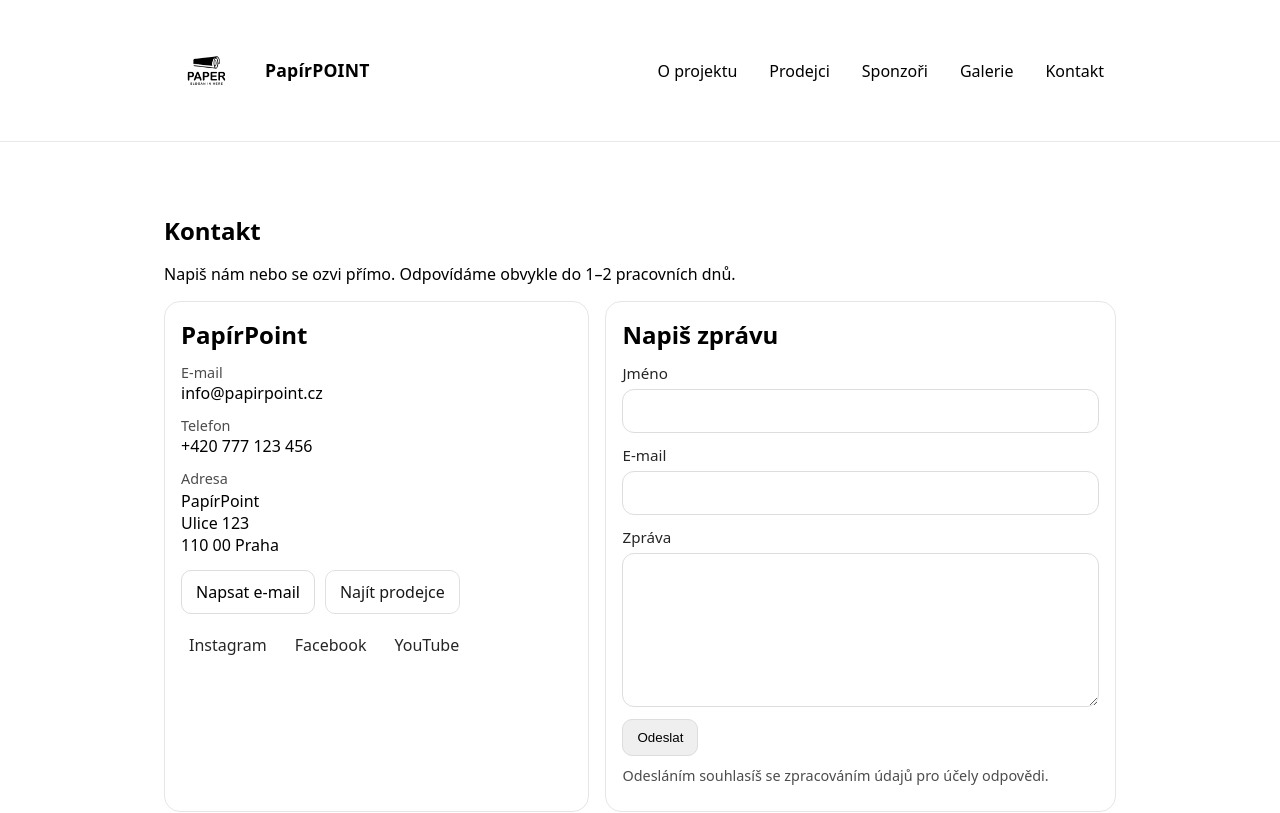
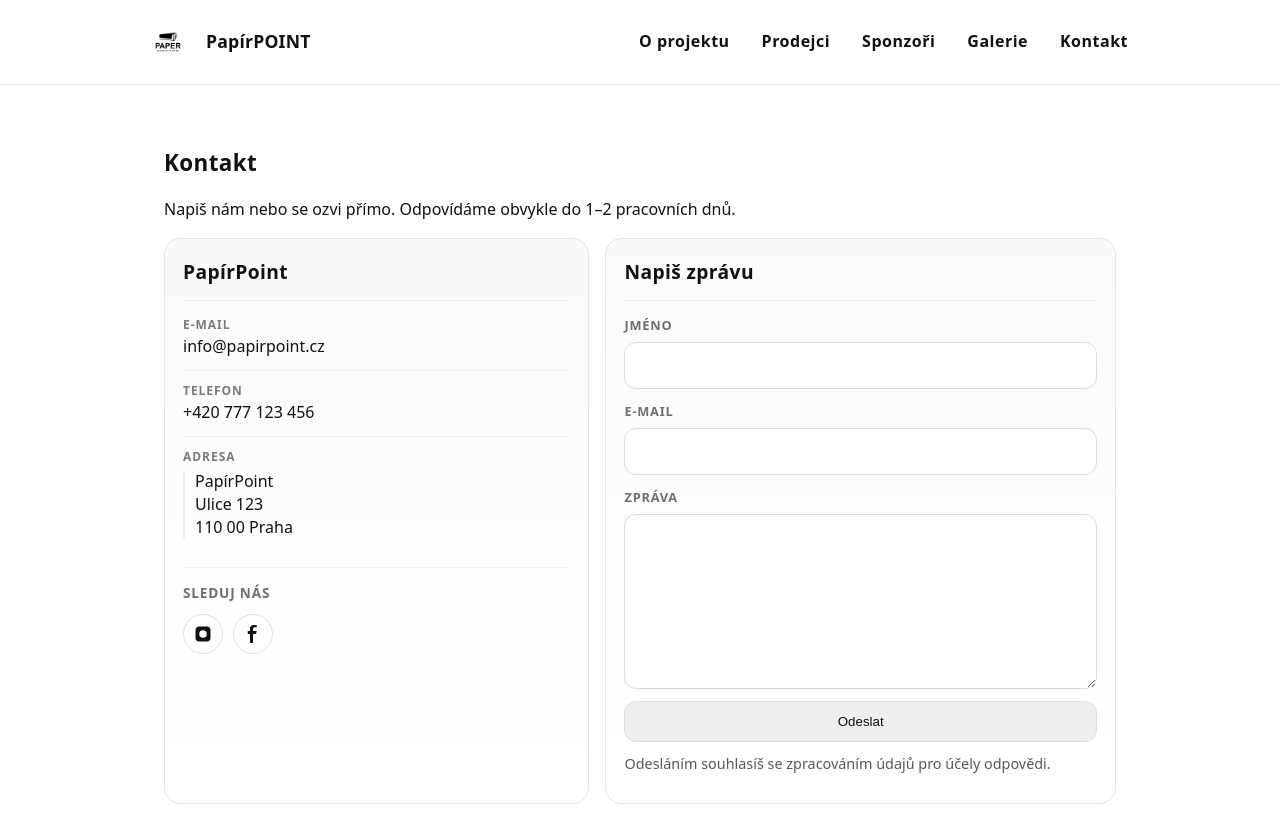
Before and after one commit to mattfre1/PapirPoint, a plain HTML site: page pages/contacts.html in a window 1280 px wide. Shown: the top 813 px of the page. Drawn offline with Linux system fonts and the light colour scheme.

Commit message:
changes in contacts and css style, form for emails is working in testing mode

```diff
--- a/css/style.css
+++ b/css/style.css
@@ -1,25 +1,61 @@
-/* Základ */
+/* ===== Základ ===== */
 * { box-sizing: border-box; }
 
-body {
-  margin: 0;
-  font-family: system-ui, sans-serif;
+:root{
+  --font-display: "League Spartan", system-ui, sans-serif;
+  --font-body: system-ui, -apple-system, BlinkMacSystemFont, sans-serif;
 }
 
-.container {
+body{
+  font-family: var(--font-body);
+  line-height: 1.6;
+  color: #111;
+  margin: 0;
+}
+
+/* Nadpisy / display font */
+h1, h2, h3,
+.section__title,
+.contact-card__title,
+.contact-form__title{
+  font-family: var(--font-display);
+  letter-spacing: 0.4px;
+}
+
+h1{
+  font-size: 2.2rem;
+  font-weight: 700;
+  margin: 0 0 10px;
+}
+
+.section__title{
+  font-size: 1.4rem;
+  font-weight: 600;
+  margin: 0 0 14px;
+}
+
+.container{
   max-width: 1000px;
   margin: 0 auto;
-  padding: 24px;
+  padding: 16px;
 }
 
-/* Sekce */
-.section { padding: 48px 0; }
-.section__title { margin: 0 0 16px; }
+@media (min-width: 768px){
+  .container{ padding: 24px; }
+}
 
-.hero { padding: 64px 0; }
-.hero__actions { display: flex; gap: 12px; margin-top: 16px; flex-wrap: wrap; }
+/* ===== Sekce (mezery) ===== */
+.section{ padding: 36px 0; }
 
-/* Button */
+.hero{ padding: 48px 0; }
+.hero__actions{
+  display: flex;
+  gap: 12px;
+  margin-top: 16px;
+  flex-wrap: wrap;
+}
+
+/* ===== Tlačítka ===== */
 .btn{
   display: inline-block;
   padding: 10px 14px;
@@ -28,8 +64,17 @@ body {
   text-decoration: none;
   color: inherit;
 }
-.btn--secondary { opacity: 0.9; }
 
+.btn--secondary{ opacity: 0.9; }
+
+.btn--block{
+  width: 100%;
+  text-align: center;
+  padding: 12px 14px;
+  border-radius: 12px;
+}
+
+/* ===== Header ===== */
 .site-header{
   border-bottom: 1px solid #e9e9e9;
   position: sticky;
@@ -40,34 +85,25 @@ body {
 }
 
 .site-header__inner{
-  display:flex;
-  align-items:center;
-  justify-content:space-between;
+  display: flex;
+  align-items: center;
+  justify-content: space-between;
   gap: 16px;
-
-  /* Důležité pro mobile menu panel */
-  position: relative;
-
-  /* sjednocení výšky hlavičky */
-  padding-top: 14px;
-  padding-bottom: 14px;
-}
-.logo{
-  text-decoration:none;
-  font-weight:1000;
-  color:inherit;
+  position: relative; /* kvůli mobile menu panelu */
+  padding: 14px 0;
 }
 
+/* Brand (logo + název) */
 .brand{
   display: inline-flex;
   align-items: center;
-  gap: 16px;              /* MALÁ, kontrolovaná mezera */
+  gap: 10px;
   text-decoration: none;
   color: inherit;
 }
 
 .brand__logo{
-  height: 85px;          /* klíčové – nikdy width */
+  height: 56px;
   width: auto;
   display: block;
 }
@@ -79,15 +115,19 @@ body {
   line-height: 1;
 }
 
-/* Navigace (desktop) */
+/* ===== Navigace ===== */
 .nav{
-  display:flex;
+  display: flex;
   gap: 8px;
-  align-items:center;
+  align-items: center;
 }
 
 .nav a{
-  text-decoration:none;
+  font-family: var(--font-display);
+  font-weight: 600;
+  letter-spacing: 0.5px;
+
+  text-decoration: none;
   color: inherit;
   padding: 10px 12px;
   border-radius: 12px;
@@ -95,23 +135,25 @@ body {
 }
 
 .nav a:hover{
-  background:#f3f3f3;
+  background: #f3f3f3;
   transform: translateY(-1px);
 }
 
 .nav a.is-active{
-  background:#111;
-  color:#fff;
+  background: #111;
+  color: #fff;
 }
 
-/* Hamburger tlačítko (desktop skryté) */
+/* ===== Hamburger ===== */
 .menu-btn{
-  display:none;
+  display: none;
   border: 1px solid #ddd;
   border-radius: 12px;
   padding: 10px 12px;
   background: transparent;
   font-size: 18px;
+  cursor: pointer;
+  transition: transform 150ms ease, background 150ms ease, border-color 150ms ease;
 }
 
 .menu-btn:hover{
@@ -120,63 +162,28 @@ body {
   transform: translateY(-1px);
 }
 
-/* Footer */
-.site-footer{
-  border-top: 1px solid #ddd;
-  padding: 16px 0;
-  margin-top: 40px;
-}
-
-/* Sponzoři */
-.sponsors-grid{
-  display: grid;
-  grid-template-columns: repeat(auto-fit, minmax(140px, 1fr));
-  gap: 16px;
-  margin: 16px 0;
-}
-
-.sponsor-card{
-  border: 1px solid #eee;
-  border-radius: 14px;
-  padding: 16px;
-  display: grid;
-  place-items: center;
-}
-
-.sponsor-card img{
-  max-width: 50%;
-  height: auto;
-}
-
-/* Social placeholder */
-.social-embed-placeholder{
-  border: 1px dashed #ccc;
-  border-radius: 14px;
-  padding: 32px;
-  text-align: center;
-}
-
-/* Mobil/tablet: hamburger + panel menu */
-@media (max-width: 820px){
-  .container{
-    padding: 24px;
-  }
-
-  .menu-btn{
-    display:inline-flex;
-    align-items:center;
-    justify-content:center;
-  }
-
-  .menu-btn:active{
+.menu-btn:active{
   background: #f3f3f3;
   border-color: #d5d5d5;
   transform: scale(0.96);
 }
 
+.menu-btn:focus-visible{
+  outline: none;
+  box-shadow: 0 0 0 3px rgba(0,0,0,0.12);
+}
+
+/* Mobil/tablet menu */
+@media (max-width: 820px){
+  .menu-btn{
+    display: inline-flex;
+    align-items: center;
+    justify-content: center;
+  }
+
   .nav{
     position: absolute;
-    right: 16px;
+    right: 0;
     top: calc(100% + 10px);
 
     display: none;
@@ -194,27 +201,43 @@ body {
   }
 
   .nav a{ width: 100%; }
+  .nav.is-open{ display: flex; }
 
-  .nav.is-open{ display:flex; }
-}
-.site-header{
-  padding: 14px 24px;
-  border-bottom: 1px solid #e9e9e9;
-  position: sticky;
-  top: 0;
-  z-index: 10;
-  background: rgba(255,255,255,0.92);
-  backdrop-filter: blur(10px);
+  .brand__logo{ height: 44px; }
 }
 
-.site-header__inner{
-  display:flex;
-  align-items:center;
-  justify-content:space-between;
-  gap: 16px;
-  position: relative; /* vůči tomuhle se počítá mobile menu panel */
+/* ===== Footer ===== */
+.site-footer{
+  border-top: 1px solid #ddd;
+  padding: 16px 0;
+  margin-top: 32px;
 }
 
+/* ===== Sponzoři (homepage) ===== */
+.sponsors-grid{
+  display: grid;
+  grid-template-columns: repeat(auto-fit, minmax(140px, 1fr));
+  gap: 16px;
+  margin: 16px 0;
+}
+
+.sponsor-card{
+  border: 1px solid #eee;
+  border-radius: 14px;
+  padding: 16px;
+  display: grid;
+  place-items: center;
+  text-decoration: none;
+  color: inherit;
+}
+
+.sponsor-card img{
+  max-width: 60%;
+  height: auto;
+  display: block;
+}
+
+/* ===== Univerzální grid (sellers/sponsors stránky) ===== */
 .grid{
   display: grid;
   grid-template-columns: repeat(auto-fit, minmax(220px, 1fr));
@@ -222,7 +245,6 @@ body {
   margin-top: 16px;
 }
 
-/* buňka */
 .grid-item{
   display: flex;
   align-items: center;
@@ -250,7 +272,6 @@ body {
   box-shadow: 0 0 0 3px rgba(0,0,0,0.12);
 }
 
-/* logo */
 .grid-item__logo{
   width: 52px;
   height: 52px;
@@ -260,22 +281,24 @@ body {
   flex: 0 0 auto;
   border: 1px solid #efefef;
   background: #fafafa;
-  padding: 6px; /* když jsou loga různých tvarů, vypadá to líp */
+  padding: 6px;
 }
 
-/* texty */
 .grid-item__text{ min-width: 0; }
+
 .grid-item__title{
   margin: 0;
   font-size: 1rem;
   line-height: 1.2;
 }
+
 .grid-item__meta{
   margin: 4px 0 0;
   opacity: 0.75;
   font-size: 0.95rem;
 }
 
+/* ===== Galerie ===== */
 .gallery-grid{
   display: grid;
   grid-template-columns: repeat(auto-fit, minmax(170px, 1fr));
@@ -305,8 +328,7 @@ body {
   display: block;
 }
 
-
-/* Lightbox */
+/* ===== Lightbox (pokud ho používáš) ===== */
 .lightbox{
   border: none;
   padding: 0;
@@ -314,22 +336,29 @@ body {
   width: min(92vw, 980px);
   max-height: 90vh;
 }
+
 .lightbox::backdrop{
   background: rgba(0,0,0,0.55);
 }
 
 .lightbox__img{
   width: 100%;
-  max-height: 75vh;     /* klíčové */
-  object-fit: contain;  /* v detailu radši bez ořezu */
+  max-height: 75vh;
+  object-fit: contain;
   display: block;
-  background: #111;     /* ať okraje vypadají dobře */
+  background: #111;
   border-radius: 16px;
 }
+
 .lightbox__caption{
   margin: 0;
   padding: 12px 14px;
   opacity: 0.9;
+}
+
+.lightbox__actions{
+  margin: 0;
+  padding: 0 14px 14px;
 }
 
 .lightbox__close{
@@ -363,6 +392,7 @@ body {
 .lightbox__nav--prev{ left: 10px; }
 .lightbox__nav--next{ right: 10px; }
 
+/* ===== Kontakt ===== */
 .contact-layout{
   display: grid;
   grid-template-columns: 1fr 1.2fr;
@@ -370,60 +400,91 @@ body {
   margin-top: 16px;
 }
 
+@media (max-width: 820px){
+  .contact-layout{ grid-template-columns: 1fr; }
+}
+
+/* Sjednocená "card" komponenta pro kontakt i formulář */
 .contact-card,
 .contact-form{
   border: 1px solid #e6e6e6;
   border-radius: 16px;
-  padding: 16px;
-  background: #fff;
+  background: linear-gradient(180deg, rgba(0,0,0,0.02), rgba(0,0,0,0));
+  padding: 18px;
 }
 
 .contact-card__title,
 .contact-form__title{
-  margin: 0 0 12px;
+  margin: 0 0 14px;
+  padding-bottom: 12px;
+  border-bottom: 1px solid #efefef;
+  font-size: 1.2rem;
+  font-weight: 700;
 }
 
 .contact-list{
   display: grid;
-  gap: 12px;
+  gap: 0;
+}
+
+.contact-item{
+  padding: 10px 0;
+  border-top: 1px solid #efefef;
+}
+
+.contact-item:first-child{
+  border-top: none;
+  padding-top: 0;
 }
 
 .contact-item__label{
-  font-size: 0.9rem;
-  opacity: 0.7;
+  font-family: var(--font-display);
+  font-size: 0.75rem;
+  font-weight: 600;
+  letter-spacing: 0.08em;
+  text-transform: uppercase;
+  opacity: 0.55;
 }
 
 .contact-item__value{
-  margin-top: 2px;
+  font-size: 1rem;
+  line-height: 1.45;
+  margin-top: 4px;
   text-decoration: none;
   color: inherit;
 }
 
-.contact-actions{
-  display: flex;
-  gap: 10px;
-  flex-wrap: wrap;
-  margin-top: 14px;
+.contact-item__value:hover{
+  text-decoration: underline;
 }
 
-.contact-social{
-  display: flex;
-  gap: 12px;
-  margin-top: 14px;
-  opacity: 0.85;
+.contact-item__value--block{
+  padding-left: 10px;
+  border-left: 2px solid #eee;
 }
 
-.contact-social a{
-  color: inherit;
-  text-decoration: none;
-  padding: 6px 8px;
-  border-radius: 10px;
+/* Social sekce v kontaktu */
+.contact-social-block{
+  margin-top: 18px;
+  padding-top: 14px;
+  border-top: 1px solid #efefef;
 }
 
-.contact-social a:hover{
-  background: #f3f3f3;
+.contact-social-title{
+  font-family: var(--font-display);
+  font-size: 0.85rem;
+  font-weight: 600;
+  letter-spacing: 0.06em;
+  text-transform: uppercase;
+  opacity: 0.6;
+  margin-bottom: 10px;
 }
 
+.contact-social-links{
+  gap: 12px;
+}
+
+/* Formulář */
 .field{
   display: grid;
   gap: 6px;
@@ -431,8 +492,12 @@ body {
 }
 
 .field__label{
-  font-size: 0.95rem;
-  opacity: 0.85;
+  font-family: var(--font-display);
+  font-size: 0.8rem;
+  font-weight: 600;
+  letter-spacing: 0.06em;
+  text-transform: uppercase;
+  opacity: 0.6;
 }
 
 .field__input{
@@ -449,9 +514,7 @@ body {
   box-shadow: 0 0 0 3px rgba(0,0,0,0.08);
 }
 
-.field__textarea{
-  resize: vertical;
-}
+.field__textarea{ resize: vertical; }
 
 .contact-form__note{
   margin: 10px 0 0;
@@ -464,7 +527,12 @@ body {
   font-size: 0.95rem;
 }
 
-/* Mapa */
+/* Honeypot */
+.honeypot{
+  display: none !important;
+}
+
+/* ===== Mapa ===== */
 .map-embed{
   border: 1px solid #e6e6e6;
   border-radius: 16px;
@@ -479,22 +547,15 @@ body {
   display: block;
 }
 
-/* Mobil */
-@media (max-width: 820px){
-  .contact-layout{
-    grid-template-columns: 1fr;
-  }
-}
-
+/* ===== Social ikonky (footer/kontakt) ===== */
 .social-links{
   display: flex;
   gap: 10px;
-  margin-top: 14px;
 }
 
 .social-link{
-  position: relative;     /* FIX: aby ::after bylo jen uvnitř ikonky */
-  overflow: hidden;       /* FIX: ořízne pulse, ať neleze ven */
+  position: relative;
+  overflow: hidden;
 
   width: 40px;
   height: 40px;
@@ -506,56 +567,35 @@ body {
   background: #fff;
   color: #111;
 
-  transition:
-    transform 150ms ease,
-    background 150ms ease,
-    box-shadow 150ms ease,
-    color 150ms ease;
+  transition: transform 150ms ease, background 150ms ease, box-shadow 150ms ease, color 150ms ease;
 }
 
 .social-link svg{
-  position: relative;     /* aby bylo vždy nad pulsem */
+  position: relative;
   z-index: 1;
-
   width: 18px;
   height: 18px;
   fill: currentColor;
 }
 
-/* hover (desktop) */
 .social-link:hover{
-  background: #111;
-  color: #fff;
   transform: translateY(-2px);
   box-shadow: 0 8px 20px rgba(0,0,0,0.12);
 }
 
-/* tap (mobil) */
-.social-link:active{
-  transform: scale(0.94);
-}
+.social-link:active{ transform: scale(0.94); }
 
-/* klávesnice */
 .social-link:focus-visible{
   outline: none;
   box-shadow: 0 0 0 3px rgba(0,0,0,0.15);
 }
 
-/* Instagram */
 .social-link[data-social="instagram"]:hover{
   color: #fff;
-  background: radial-gradient(
-    circle at 30% 30%,
-    #feda75,
-    #fa7e1e,
-    #d62976,
-    #962fbf,
-    #4f5bd5
-  );
+  background: radial-gradient(circle at 30% 30%, #feda75, #fa7e1e, #d62976, #962fbf, #4f5bd5);
   box-shadow: 0 10px 25px rgba(214,41,118,0.35);
 }
 
-/* Facebook */
 .social-link[data-social="facebook"]:hover{
   color: #fff;
   background: #1877f2;
@@ -563,7 +603,7 @@ body {
 }
 
 .social-link::after{
-  pointer-events: none;   /* FIX: overlay nikdy nechytá hover/klik */
+  pointer-events: none;
   content: "";
   position: absolute;
   inset: 0;
@@ -571,31 +611,19 @@ body {
   opacity: 0;
 }
 
-/* pulse jen při hover */
 .social-link:hover::after{
   animation: social-pulse 900ms ease-out;
 }
 
-/* barva pulsu podle sítě */
-.social-link[data-social="instagram"]::after{
-  background: rgba(214,41,118,0.35);
+.social-link[data-social="instagram"]::after{ background: rgba(214,41,118,0.35); }
+.social-link[data-social="facebook"]::after{ background: rgba(24,119,242,0.35); }
+
+@keyframes social-pulse{
+  0%{ transform: scale(1); opacity: 0.6; }
+  100%{ transform: scale(1.8); opacity: 0; }
 }
 
-.social-link[data-social="facebook"]::after{
-  background: rgba(24,119,242,0.35);
-}
-
-@keyframes social-pulse{
-  0%{
-    transform: scale(1);
-    opacity: 0.6;
-  }
-  100%{
-    transform: scale(1.8);
-    opacity: 0;
-  }
-}
-
+/* ===== Social grid (klik ven na IG/FB) ===== */
 .social-grid{
   display: grid;
   grid-template-columns: repeat(auto-fit, minmax(140px, 1fr));
@@ -604,16 +632,14 @@ body {
 }
 
 .social-item{
+  position: relative;
   border: 1px solid #e6e6e6;
   border-radius: 14px;
   overflow: hidden;
   background: #fff;
-  cursor: pointer;
   text-decoration: none;
   color: inherit;
-
   display: block;
-
   transition: transform 150ms ease, box-shadow 150ms ease, border-color 150ms ease;
 }
 
@@ -623,18 +649,29 @@ body {
   box-shadow: 0 10px 25px rgba(0,0,0,0.06);
 }
 
-.social-item:active{
-  transform: scale(0.98);
-}
+.social-item:active{ transform: scale(0.98); }
 
 .social-item img{
   width: 100%;
-  aspect-ratio: 1 / 1; /* sjednocení náhledů */
-  object-fit: cover;   /* ořízne do čtverce */
+  aspect-ratio: 1 / 1;
+  object-fit: cover;
   display: block;
+  transition: filter 150ms ease;
 }
 
-.lightbox__actions{
-  margin: 0;
-  padding: 0 14px 14px;
+.social-item::after{
+  content: "↗";
+  position: absolute;
+  inset: 0;
+  display: grid;
+  place-items: center;
+  font-size: 28px;
+  font-weight: 600;
+  color: #fff;
+  background: rgba(0,0,0,0.38);
+  opacity: 0;
+  transition: opacity 150ms ease;
 }
+
+.social-item:hover img{ filter: brightness(0.65); }
+.social-item:hover::after{ opacity: 1; }
--- a/js/main.js
+++ b/js/main.js
@@ -487,3 +487,38 @@ loadLayout()
     renderSocialFromJson()
   ]))
   .catch(console.error);
+
+  function initContactForm() {
+  const form = document.querySelector("#contact-form");
+  const status = document.querySelector("#contact-status");
+  if (!form || !status) return;
+
+  form.addEventListener("submit", async (e) => {
+    e.preventDefault();
+    status.textContent = "Odesílám…";
+
+    try {
+      const formData = new FormData(form);
+      const res = await fetch(form.action, {
+        method: "POST",
+        body: formData,
+        headers: { "Accept": "application/json" }
+      });
+
+      if (!res.ok) throw new Error(`Submit failed (${res.status})`);
+
+      form.reset();
+      status.textContent = "Děkujeme! Zpráva byla odeslána.";
+    } catch (err) {
+      console.error(err);
+      status.textContent = "Odeslání se nepodařilo. Zkus to prosím později.";
+    }
+  });
+}
+
+loadLayout()
+  .then(() => {
+    initContactForm();
+    return Promise.all([renderSellersFromJson(), renderSponsorsFromJson(), renderSocialFromJson()]);
+  })
+  .catch(console.error);
--- a/pages/contacts.html
+++ b/pages/contacts.html
@@ -3,9 +3,9 @@
 <head>
   <meta charset="utf-8" />
   <meta name="viewport" content="width=device-width, initial-scale=1" />
-  <title>Můj web</title>
-  <link rel="stylesheet" href="/css/style.css" />
-  <script defer src="/js/main.js"></script>
+  <title>Kontakt – PapírPoint</title>
+  <link rel="stylesheet" href="../css/style.css" />
+  <script defer src="../js/main.js"></script>
 </head>
 <body>
   <div id="site-header"></div>
@@ -33,7 +33,7 @@
 
             <div class="contact-item">
               <div class="contact-item__label">Adresa</div>
-          <div class="contact-item__value">
+              <div class="contact-item__value contact-item__value--block">
                 PapírPoint<br>
                 Ulice 123<br>
                 110 00 Praha
@@ -41,21 +41,48 @@
             </div>
           </div>
 
-      <div class="contact-actions">
-        <a class="btn" href="mailto:info@papirpoint.cz">Napsat e-mail</a>
-        <a class="btn btn--secondary" href="/pages/sellers.html">Najít prodejce</a>
+          <div class="contact-social-block">
+            <div class="contact-social-title">Sleduj nás</div>
+
+            <div class="social-links contact-social-links" aria-label="Sociální sítě">
+              <a
+                href="https://www.instagram.com/papirpoint/"
+                target="_blank"
+                rel="noopener noreferrer"
+                aria-label="Instagram"
+                class="social-link"
+                data-social="instagram"
+              >
+                <svg viewBox="0 0 24 24" aria-hidden="true">
+                  <path d="M7 2h10a5 5 0 015 5v10a5 5 0 01-5 5H7a5 5 0 01-5-5V7a5 5 0 015-5zm5 5a5 5 0 100 10 5 5 0 000-10zm6.5-.5a1.5 1.5 0 11-3 0 1.5 1.5 0 013 0z"/>
+                </svg>
+              </a>
+
+              <a
+                href="https://www.facebook.com/profile.php?id=61586903846637"
+                target="_blank"
+                rel="noopener noreferrer"
+                aria-label="Facebook"
+                class="social-link"
+                data-social="facebook"
+              >
+                <svg viewBox="0 0 24 24" aria-hidden="true">
+                  <path d="M13 3h4V0h-4a5 5 0 00-5 5v3H5v4h3v12h4V12h4l1-4h-5V5a1 1 0 011-1z"/>
+                </svg>
+              </a>
             </div>
-
-      <div class="contact-social">
-        <a href="#" aria-label="Instagram">Instagram</a>
-        <a href="#" aria-label="Facebook">Facebook</a>
-        <a href="#" aria-label="YouTube">YouTube</a>
           </div>
         </div>
 
         <!-- Formulář -->
-    <form class="contact-form" id="contact-form">
+        <form class="contact-form" id="contact-form"
+              action="https://formspree.io/f/xjggeqjz"
+              method="POST">
           <h2 class="contact-form__title">Napiš zprávu</h2>
+
+          <!-- Meta / anti-spam -->
+          <input type="hidden" name="_subject" value="PapírPoint – nová zpráva z webu">
+          <input type="text" name="_gotcha" class="honeypot" tabindex="-1" autocomplete="off">
 
           <label class="field">
             <span class="field__label">Jméno</span>
@@ -72,7 +99,8 @@
             <textarea class="field__input field__textarea" name="message" rows="6" required></textarea>
           </label>
 
-      <button class="btn" type="submit">Odeslat</button>
+          <button class="btn btn--block" type="submit">Odeslat</button>
+
           <p class="contact-form__note">
             Odesláním souhlasíš se zpracováním údajů pro účely odpovědi.
           </p>
@@ -84,13 +112,16 @@
 
     <section class="section">
       <h2 class="section__title">Kde nás najdeš</h2>
+
       <div class="map-embed">
-    <!-- Nejjednodušší: Google Maps embed / Mapy.cz iframe -->
         <iframe
           title="Mapa"
-      src="https://www.openstreetmap.org/export/embed.html?bbox=14.400%2C50.080%2C14.440%2C50.100&layer=mapnik"
+          src="https://www.google.com/maps/embed?pb=!1m18!1m12!1m3!1d19695.159365515763!2d17.228311073713794!3d49.588221839918674!2m3!1f0!2f0!3f0!3m2!1i1024!2i768!4f13.1!3m3!1m2!1s0x47124e5ee14e9101%3A0xf03cd3cd96a1ba4a!2zVsO9c3RhdmnFoXTEmyBGbG9yYSBPbG9tb3VjLCBhLnMu!5e1!3m2!1scs!2scz!4v1768939363174!5m2!1scs!2scz"
+          style="border:0;"
+          allowfullscreen=""
           loading="lazy"
-    ></iframe>
+          referrerpolicy="no-referrer-when-downgrade">
+        </iframe>
       </div>
     </section>
   </main>
```
Also changed, not shown: index.html (+5 -5 lines), partials/header.html (line endings or trailing spaces). Lines whose indentation alone changed are shown as unchanged.
